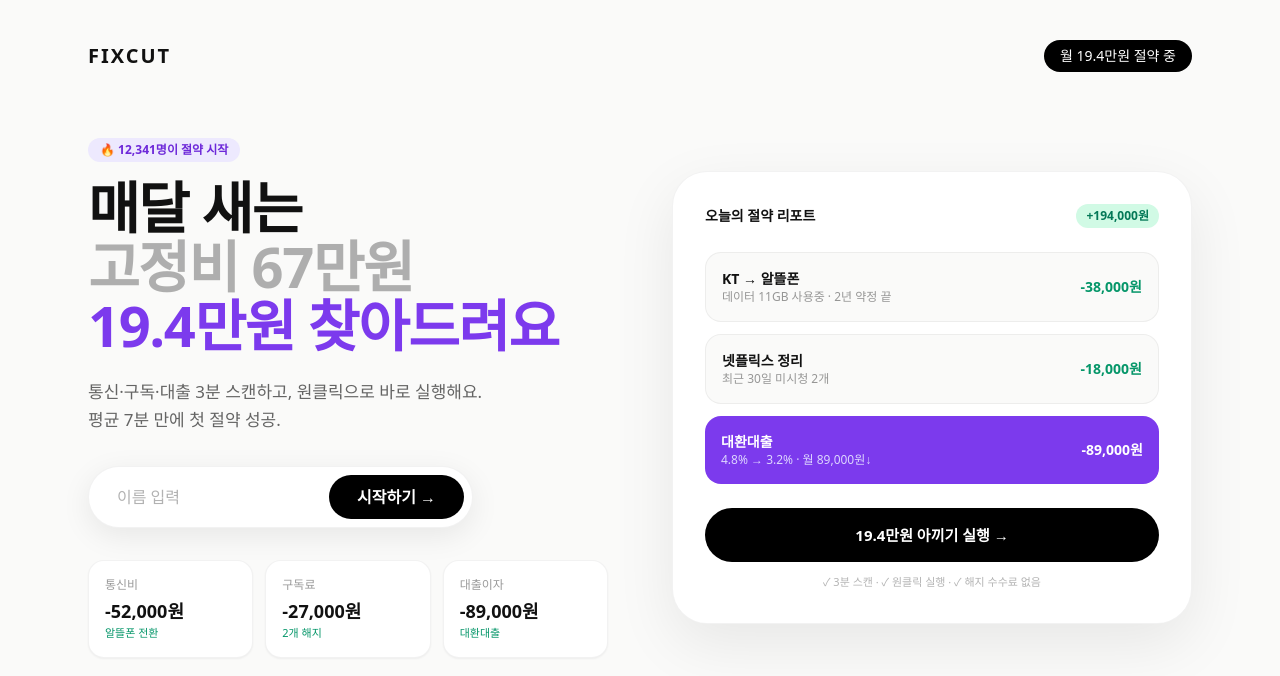
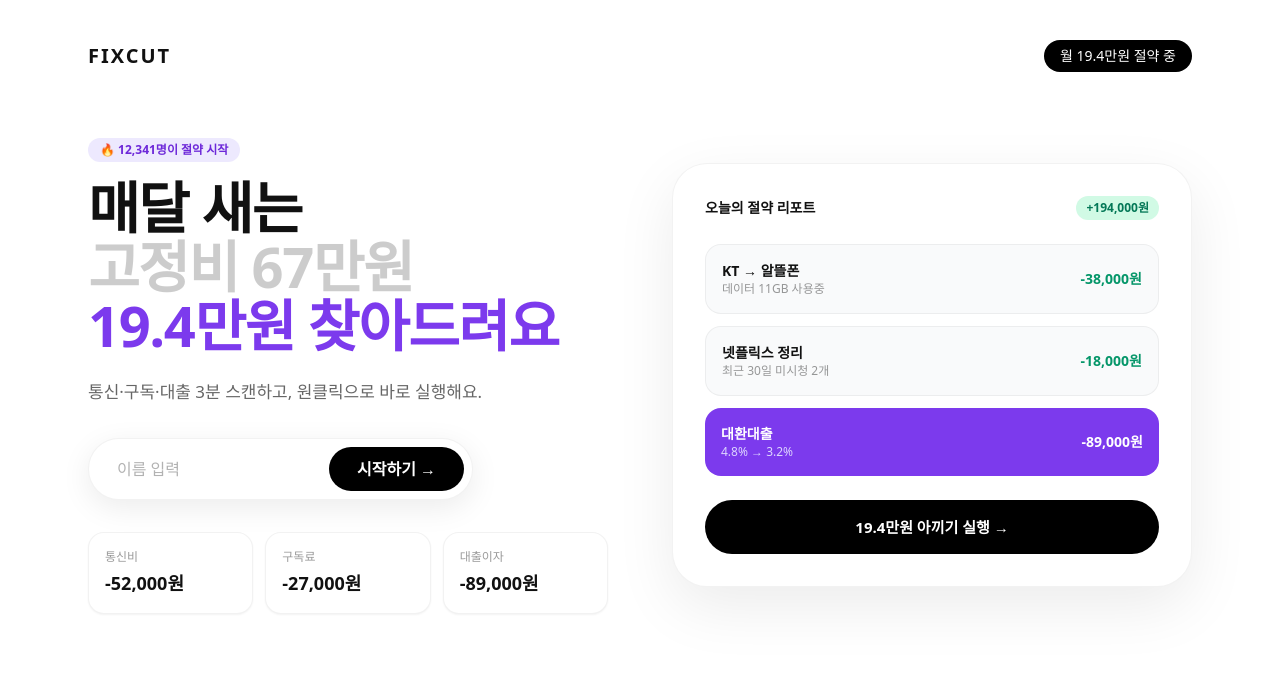
Before and after one commit to parkhy5454/Fixcut, a Next.js app: page / in a window 1280 px wide. Shown: the top 676 px of the page. Built offline with nearby package versions, Linux system fonts and the light colour scheme.

Commit message:
Add files via upload

```diff
--- a/app/globals.css
+++ b/app/globals.css
@@ -1,4 +1,5 @@
 @tailwind base;
 @tailwind components;
 @tailwind utilities;
-body { background: #ffffff; color: #111; }
+body { background: #ffffff !important; color: #111; }
+html { background: #ffffff !important; }
--- a/app/page.js
+++ b/app/page.js
@@ -17,7 +17,7 @@ export default function Page() {
     setLoading(false);
   };
   return (
-    <main className="min-h-screen bg-[#fafaf9] text-[#111]">
+    <main className="min-h-screen bg-white text-[#111]">
       <div className="max-w-6xl mx-auto px-6 py-10">
         <div className="flex justify-between items-center mb-16">
           <div className="text-xl font-black tracking-widest">FIXCUT</div>
@@ -26,32 +26,29 @@ export default function Page() {
         <div className="grid md:grid-cols-2 gap-16 items-center">
           <div>
             <div className="inline-flex items-center gap-2 bg-violet-100 text-violet-700 px-3 py-1 rounded-full text-xs font-bold mb-4">🔥 12,341명이 절약 시작</div>
-            <h1 className="text-5xl md:text-[56px] font-black leading-[1.05] tracking-tight mb-6">매달 새는<br/><span className="text-black/30">고정비 67만원</span><br/><span className="text-violet-600">19.4만원 찾아드려요</span></h1>
-            <p className="text-black/60 text-[17px] mb-8 leading-relaxed">통신·구독·대출 3분 스캔하고, 원클릭으로 바로 실행해요.<br/>평균 7분 만에 첫 절약 성공.</p>
+            <h1 className="text-5xl md:text-[56px] font-black leading-[1.05] tracking-tight mb-6">매달 새는<br/><span className="text-black/20">고정비 67만원</span><br/><span className="text-violet-600">19.4만원 찾아드려요</span></h1>
+            <p className="text-black/60 text-[17px] mb-8 leading-relaxed">통신·구독·대출 3분 스캔하고, 원클릭으로 바로 실행해요.</p>
             <div className="flex gap-2 mb-4 bg-white p-2 rounded-full shadow-[0_8px_30px_rgba(0,0,0,0.08)] border border-black/5 w-fit">
               <input value={name} onChange={(e)=>setName(e.target.value)} onKeyDown={(e)=> e.key==='Enter' && handleStart()} placeholder="이름 입력" className="bg-transparent px-5 py-2.5 w-56 outline-none placeholder:text-black/30" />
               <button onClick={handleStart} disabled={loading} className="bg-black text-white rounded-full px-7 py-2.5 font-bold hover:bg-black/80 transition disabled:opacity-50 whitespace-nowrap">{loading ? "분석중..." : "시작하기 →"}</button>
             </div>
             {result && (<div className="bg-emerald-50 border border-emerald-200 rounded-2xl p-5 mb-8 mt-4"><div className="text-emerald-700 font-bold">🎉 {result.name}님, 분석 완료!</div><div className="text-black/70 mt-1 text-sm">월 {result.saving.toLocaleString()}원 절약 가능! DB 저장 완료.</div></div>)}
             <div className="grid grid-cols-3 gap-3 mt-8">
-              <div className="bg-white border border-black/5 rounded-2xl p-4 shadow-sm"><div className="text-black/40 text-xs mb-1">통신비</div><div className="text-lg font-bold">-52,000원</div><div className="text-[11px] text-emerald-600">알뜰폰 전환</div></div>
-              <div className="bg-white border border-black/5 rounded-2xl p-4 shadow-sm"><div className="text-black/40 text-xs mb-1">구독료</div><div className="text-lg font-bold">-27,000원</div><div className="text-[11px] text-emerald-600">2개 해지</div></div>
-              <div className="bg-white border border-black/5 rounded-2xl p-4 shadow-sm"><div className="text-black/40 text-xs mb-1">대출이자</div><div className="text-lg font-bold">-89,000원</div><div className="text-[11px] text-emerald-600">대환대출</div></div>
+              <div className="bg-white border border-black/5 rounded-2xl p-4 shadow-sm"><div className="text-black/40 text-xs mb-1">통신비</div><div className="text-lg font-bold">-52,000원</div></div>
+              <div className="bg-white border border-black/5 rounded-2xl p-4 shadow-sm"><div className="text-black/40 text-xs mb-1">구독료</div><div className="text-lg font-bold">-27,000원</div></div>
+              <div className="bg-white border border-black/5 rounded-2xl p-4 shadow-sm"><div className="text-black/40 text-xs mb-1">대출이자</div><div className="text-lg font-bold">-89,000원</div></div>
             </div>
           </div>
           <div className="relative">
             <div className="bg-white rounded-[2.2rem] p-8 shadow-[0_20px_60px_rgba(0,0,0,0.08)] border border-black/5">
               <div className="flex justify-between items-center mb-6"><div className="text-sm font-bold">오늘의 절약 리포트</div><div className="text-xs bg-emerald-100 text-emerald-700 px-2.5 py-1 rounded-full font-bold">+194,000원</div></div>
               <div className="space-y-3">
-                <div className="flex justify-between items-center bg-[#fafaf9] rounded-2xl p-4 border border-black/5"><div><div className="font-bold text-sm">KT → 알뜰폰</div><div className="text-xs text-black/40">데이터 11GB 사용중 · 2년 약정 끝</div></div><div className="text-emerald-600 font-bold text-sm">-38,000원</div></div>
-                <div className="flex justify-between items-center bg-[#fafaf9] rounded-2xl p-4 border border-black/5"><div><div className="font-bold text-sm">넷플릭스 정리</div><div className="text-xs text-black/40">최근 30일 미시청 2개</div></div><div className="text-emerald-600 font-bold text-sm">-18,000원</div></div>
-                <div className="flex justify-between items-center bg-violet-600 rounded-2xl p-4 text-white"><div><div className="font-bold text-sm">대환대출</div><div className="text-xs text-violet-200">4.8% → 3.2% · 월 89,000원↓</div></div><div className="font-bold text-sm">-89,000원</div></div>
+                <div className="flex justify-between items-center bg-gray-50 rounded-2xl p-4 border border-black/5"><div><div className="font-bold text-sm">KT → 알뜰폰</div><div className="text-xs text-black/40">데이터 11GB 사용중</div></div><div className="text-emerald-600 font-bold text-sm">-38,000원</div></div>
+                <div className="flex justify-between items-center bg-gray-50 rounded-2xl p-4 border border-black/5"><div><div className="font-bold text-sm">넷플릭스 정리</div><div className="text-xs text-black/40">최근 30일 미시청 2개</div></div><div className="text-emerald-600 font-bold text-sm">-18,000원</div></div>
+                <div className="flex justify-between items-center bg-violet-600 rounded-2xl p-4 text-white"><div><div className="font-bold text-sm">대환대출</div><div className="text-xs text-violet-200">4.8% → 3.2%</div></div><div className="font-bold text-sm">-89,000원</div></div>
               </div>
-              <button onClick={handleStart} className="w-full mt-6 bg-black text-white rounded-full py-4 font-bold text-[15px] hover:bg-black/90">19.4만원 아끼기 실행 →</button>
-              <div className="text-[11px] text-black/30 text-center mt-3">✓ 3분 스캔 · ✓ 원클릭 실행 · ✓ 해지 수수료 없음</div>
+              <button onClick={handleStart} className="w-full mt-6 bg-black text-white rounded-full py-4 font-bold text-[15px]">19.4만원 아끼기 실행 →</button>
             </div>
-            <div className="absolute -z-10 top-10 right-10 w-72 h-72 bg-violet-200 rounded-full blur-[80px] opacity-60"></div>
-            <div className="absolute -z-10 bottom-10 left-10 w-72 h-72 bg-fuchsia-200 rounded-full blur-[80px] opacity-60"></div>
           </div>
         </div>
       </div>
```
